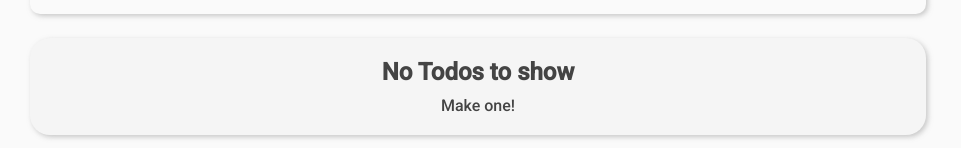
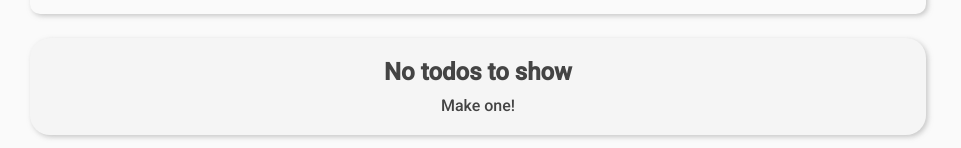
Before and after one commit to luisaugs/todo-react, a React (Create React App) app: page / in a window 1280 px wide. Shown: the part 136-284 px from the top of the page, without its empty margins (162-1123 px from the left). Built offline with nearby package versions, Linux system fonts and the light colour scheme.

Commit message:
finished edit todos

```diff
--- a/src/components/blocks/NoTodos.js
+++ b/src/components/blocks/NoTodos.js
@@ -3,7 +3,7 @@ import '../styles/NoTodos.css';
 const NoTodos = () => {
     return (
         <div className="card-no-todo">
-            <h2>No Todos to show</h2>
+            <h2>No todos to show</h2>
             <p>Make one!</p>
         </div>
     )
--- a/src/components/blocks/ResultSearch.js
+++ b/src/components/blocks/ResultSearch.js
@@ -1,22 +1,25 @@
-import { useContext } from "react";
+import { useContext, useEffect, useState } from "react";
 import { GlobalContext } from "../../context/GlobalContext";
+import TodoElement from '../blocks/TodoElement';
 import '../styles/TodoContainer.css';
-import TodoElement from '../blocks/TodoElement';
 
 const ResultSearch = () => {
 
-    const { todosTemp } = useContext(GlobalContext);
+    const { searchTerm, todos } = useContext(GlobalContext);
+    const [results, setResults] = useState([])
+
+    useEffect(() => {
+        setResults(todos.filter(todo => todo.body.toLowerCase().includes(searchTerm.toLowerCase())))
+    }, [searchTerm, todos])
 
     return (
         <div className="container-fieldset">
             <fieldset className="fieldset">
                 <legend>Results</legend>
-
-                {todosTemp && todosTemp.map(todo => (
+                {results && results.map(todo => (
                     <TodoElement key={todo.id} {...todo} />
                 ))
                 }
-
             </fieldset>
         </div>
     )
--- a/src/context/GlobalContext.js
+++ b/src/context/GlobalContext.js
@@ -5,7 +5,6 @@ export const GlobalContext = createContext()
 export default function GlobalProvider({ children }) {
 
     const [todos, setTodos] = useState([]);
-    const [todosTemp, setTodosTemp] = useState([]);
     const [completed, setCompleted] = useState(false);
     const [incompleted, setIncompleted] = useState(false);
     const [modalDelete, setModalDelete] = useState(false);
@@ -14,6 +13,7 @@ export default function GlobalProvider({ children }) {
     const [searching, setSearching] = useState(false);
     const [modalEdit, setModalEdit] = useState(false);
     const [bodyFromTodo, setBodyFromTodo] = useState([]);
+    const [searchTerm, setSearchTerm] = useState("")
 
     //add todo to array
     const addTodo = (todo) => {
@@ -54,12 +54,10 @@ export default function GlobalProvider({ children }) {
     const searchTodo = (text) => {
         if (text) {
             setSearching(true)
-            clearTimeout()
-            setTimeout(() => {
-                setTodosTemp(todos.filter(todo => todo.body.toLowerCase().includes(text.toLowerCase())))
-            }, 250)
+            setSearchTerm(text)
         } else {
             setSearching(false)
+            setSearchTerm("")
         }
     }
 
@@ -132,7 +130,7 @@ export default function GlobalProvider({ children }) {
         localStorage.setItem('todos', JSON.stringify(todos))
         setIncompleted(checkIncompletedTodo(todos))
         setCompleted(checkCompletedTodo(todos))
-    }, [todos, todosTemp, searching])
+    }, [todos, searching])
 
 
     const values = {
@@ -143,7 +141,6 @@ export default function GlobalProvider({ children }) {
         checkCompleted,
         checkColor,
         searchTodo,
-        todosTemp,
         completed,
         incompleted,
         openModalDelete,
@@ -158,7 +155,8 @@ export default function GlobalProvider({ children }) {
         openModalEdit,
         modalEdit,
         bodyFromTodo,
-        editTodo
+        editTodo,
+        searchTerm
     }
 
     return (
```
